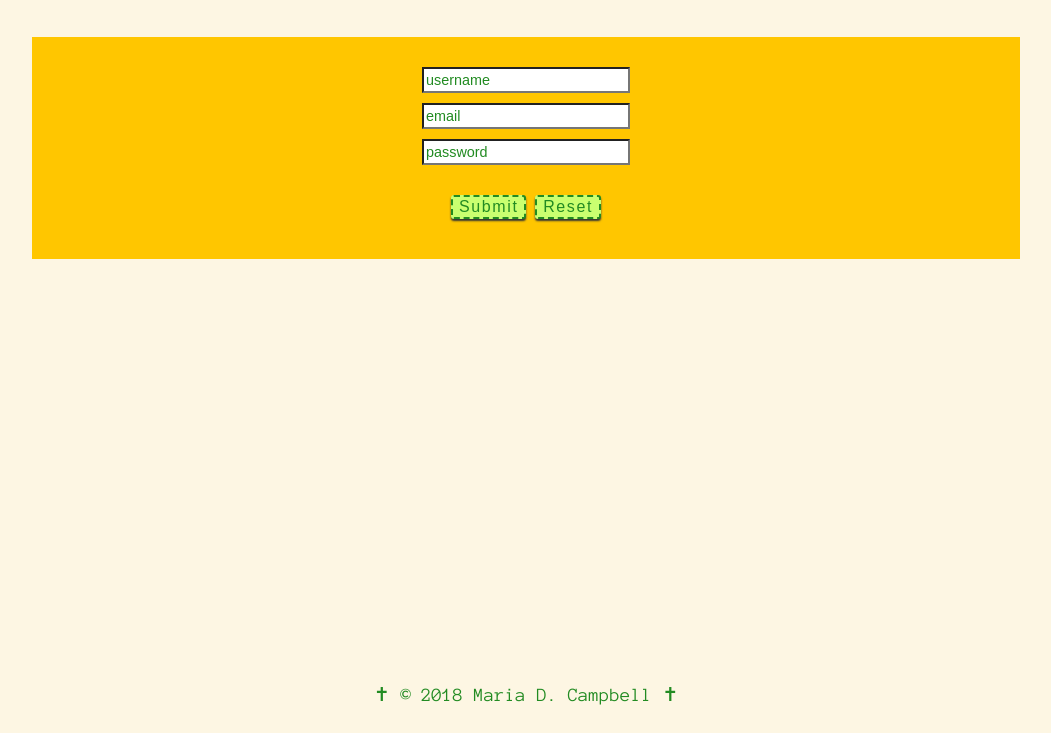
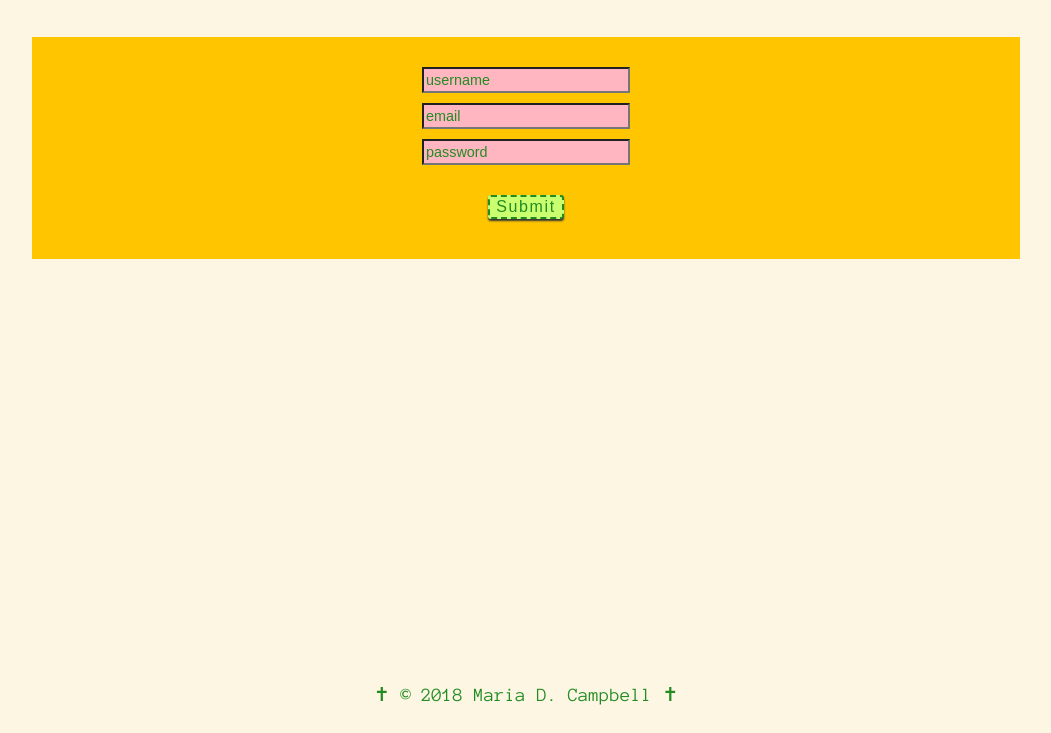
Before and after one commit to interglobalmedia/built-in-html5-form-validation, a website: page dist/index.html in a window 1280 px wide. Shown: the part 83-816 px from the top of the page, without its empty margins (114-1165 px from the left). Drawn offline with Linux system fonts and the light colour scheme.

Commit message:
Add new dist build

```diff
--- a/dist/index.html
+++ b/dist/index.html
@@ -29,7 +29,6 @@
                 one number, one lowercase and one uppercase letter and must be least 13 characters long, but no more than 24 characters long, containing letters, numbers or the underscore."
                     required>
                 <button type="submit" form="userForm" id="btn">Submit</button>
-                <button id="btnReset">Reset</button>
             </form>
         </div>
     </div>
--- a/dist/styles/css/main.css
+++ b/dist/styles/css/main.css
@@ -75,7 +75,8 @@ input[name="password"]:-moz-placeholder {
   color: #228b22; }
 
 input:invalid {
-  color: #c60000; }
+  color: #c60000;
+  background: lightpink; }
 
 .center {
   text-align: center;
--- a/dist/styles/scss/main.scss
+++ b/dist/styles/scss/main.scss
@@ -106,6 +106,7 @@ input[name="password"]:-moz-placeholder {
 
 input:invalid {
   color: #c60000;
+  background: lightpink;
 }
 
 .center {
```
